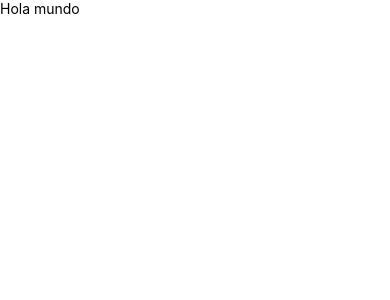
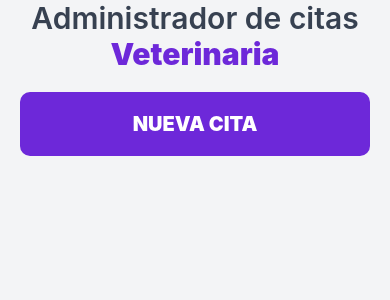
Before and after one commit to FabianPineda/citas, a React Native app: screen / in a window 390 px wide. Shown: the top 300 px of the page. Built offline with nearby package versions, Linux system fonts and the light colour scheme.

Commit message:
modal form
Se realizo creación de modal y fomulario para almacenar datos.

```diff
--- a/App.tsx
+++ b/App.tsx
@@ -1,16 +1,65 @@
-import React from 'react';
+import React, { useState } from 'react';
 import {
   SafeAreaView,
-  Text
+  Text,
+  StyleSheet,
+  Button,
+  Pressable,
+  Modal
 } from 'react-native';
+
+import Formulario from './src/components/Formulario';
 
 const App = () => {
 
+const [modalVisible, setModalVisible] = useState(false);
+
   return (
-    <SafeAreaView>
-      <Text>Hola mundo</Text>
+    <SafeAreaView style={styles.container}>
+      <Text style={styles.titulo}>
+        <Text>Administrador de citas {''}</Text>
+        <Text style={styles.tituloBold}>Veterinaria</Text>
+      </Text>
+
+      <Pressable onPress={ () => setModalVisible(true)} style={styles.btnNuevaCita} >
+        <Text style={styles.btnTextNuevaCita}>Nueva Cita</Text>
+      </Pressable>
+
+      <Formulario modalVisible={modalVisible}/>
+
     </SafeAreaView>
   );
 }
 
+const styles = StyleSheet.create({
+  container: {
+    backgroundColor: '#F3F4F6',
+    flex: 1,
+  },
+  titulo : {
+    textAlign : 'center',
+    fontSize : 30,
+    fontWeight : '600',
+    color : '#374151'
+  },
+  tituloBold : {
+    fontWeight : '900',
+    color : '#6D28D9'
+  },
+  btnNuevaCita : {
+    backgroundColor : '#6D28D9',
+    padding : 20,
+    marginTop : 20,
+    marginHorizontal : 20,
+    borderRadius : 10
+  },
+  btnTextNuevaCita : {
+    textAlign : 'center',
+    color : '#FFF',
+    fontSize : 20,
+    fontWeight : '900',
+    textTransform : 'uppercase'
+  }
+})
+
 export default App;
--- /dev/null
+++ b/src/components/Formulario.js
@@ -0,0 +1,124 @@
+import React, { useState } from 'react';
+import {Text, Modal, SafeAreaView, StyleSheet, TextInput, View, ScrollView} from 'react-native';
+
+const Formulario = (props) => {
+
+  const {modalVisible} = props;
+
+  const [mascota, setMascota] = useState('');
+  const [propietario, setPropietario] = useState('');
+  const [email, setEmail] = useState('');
+  const [telefono, setTelefono] = useState('');
+  const [sintomas, setsintomas] = useState('');
+
+  return (
+    <Modal animationType='slide' visible={modalVisible}>
+      <SafeAreaView style={styles.contenido}>
+        <ScrollView>
+          <Text style={styles.titulo}>Nueva {''}
+            <Text>Cita</Text>
+          </Text>
+
+          <View style={styles.campo}>
+            <Text style={styles.label}>Nombre Mascota</Text>
+              <TextInput
+                style={styles.input}
+                placeholder='Ingrese nombre Mascota'
+                placeholderTextColor={'#666'}
+                value={mascota}
+                onChangeText={setMascota}
+              ></TextInput>
+          </View>
+
+          <View style={styles.campo}>
+            <Text style={styles.label}>Nombre Propietario</Text>
+              <TextInput
+                style={styles.input}
+                placeholder='Ingrese nombre propietario'
+                placeholderTextColor={'#666'}
+                value={propietario}
+                onChangeText={setPropietario}
+              ></TextInput>
+          </View>
+
+          <View style={styles.campo}>
+            <Text style={styles.label}>Email Propietario</Text>
+              <TextInput
+                style={styles.input}
+                placeholder='Ingrese email propietario'
+                placeholderTextColor={'#666'}
+                value={email}
+                onChangeText={setEmail}
+                keyboardType='email-address'
+              ></TextInput>
+          </View>
+
+          <View style={styles.campo}>
+            <Text style={styles.label}>Teléfono Propietario</Text>
+              <TextInput
+                style={styles.input}
+                placeholder='Ingrese teléfono propietario'
+                placeholderTextColor={'#666'}
+                value={telefono}
+                onChangeText={setTelefono}
+                keyboardType='number-pad'
+                maxLength={12}
+              ></TextInput>
+          </View>
+
+          <View style={styles.campo}>
+            <Text style={styles.label}>Síntomas Mascota</Text>
+              <TextInput
+                style={[styles.input, styles.sintomasInput]}
+                placeholder='Describa síntomas de su mascota'
+                placeholderTextColor={'#666'}
+                multiline={true}
+                numberOfLines={4}
+                value={sintomas}
+                onChangeText={setsintomas}
+              ></TextInput>
+          </View>
+        </ScrollView>
+      </SafeAreaView>
+    </Modal>
+  )
+}
+
+const styles = StyleSheet.create({
+  contenido : {
+    backgroundColor : '#6D28D9',
+    flex : 1
+  },
+  titulo : {
+    fontSize : 30,
+    fontWeight : '600',
+    textAlign : 'center',
+    marginTop : 30,
+    color : '#FFF'
+  },
+  tituloBold : {
+    fontWeight : '900'
+  },
+  campo : {
+    marginTop : 10,
+    marginHorizontal : 30,
+  },
+  label : {
+    color : '#FFF',
+    marginBottom : 10,
+    marginTop : 15,
+    fontSize : 20,
+    fontWeight : '600'
+  },
+  input : {
+    backgroundColor : '#FFF',
+    padding : 15,
+    borderRadius : 10
+  },
+  sintomasInput : {
+    height : 100
+  }
+})
+
+
+export default Formulario
```
